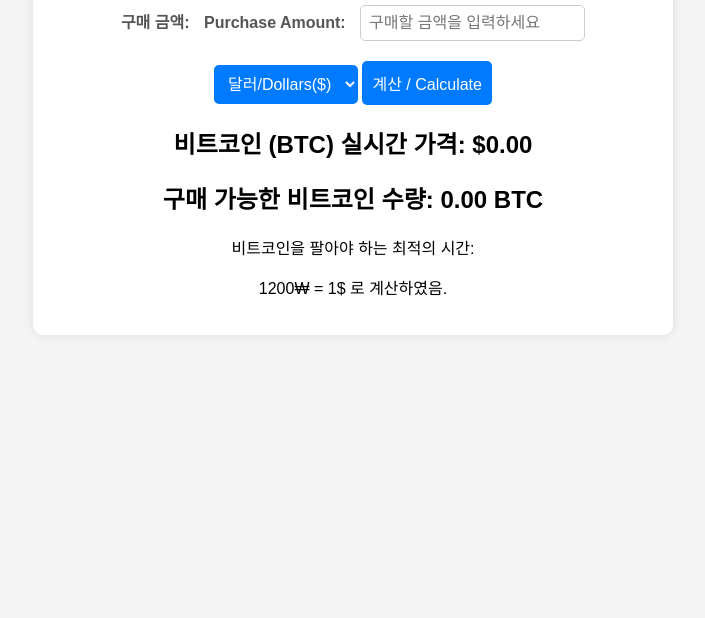
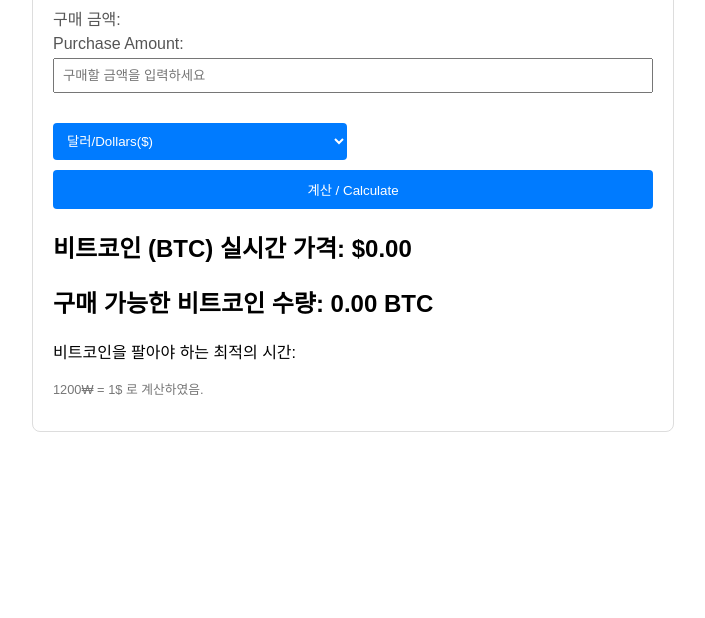
Before and after one commit to fargris/Bitcoin-Purchase-Calculator, a plain HTML site: page index.html in a window 1280 px wide. Shown: the part 182-800 px from the top of the page, without its empty margins (287-992 px from the left). Drawn offline with Linux system fonts and the light colour scheme; no server answers.

Commit message:
style.css

```diff
--- a/style.css
+++ b/style.css
@@ -1,20 +1,15 @@
-/* styles.css */
-
 body {
-    font-family: 'Arial', sans-serif;
+    font-family: Arial, sans-serif;
     margin: 0;
     padding: 0;
-    background-color: #f4f4f4;
 }
 
 .container {
     max-width: 600px;
     margin: 20px auto;
-    text-align: center;
-    background-color: #fff;
     padding: 20px;
-    border-radius: 10px;
-    box-shadow: 0 0 10px rgba(0, 0, 0, 0.1);
+    border: 1px solid #ddd;
+    border-radius: 8px;
 }
 
 h1 {
@@ -22,34 +17,37 @@
 }
 
 .input-group {
-    margin: 20px 0;
+    margin-bottom: 20px;
 }
 
 label {
-    margin-right: 10px;
-    font-weight: bold;
+    display: block;
+    margin-bottom: 5px;
     color: #555;
 }
 
 input {
+    width: 100%;
     padding: 8px;
-    font-size: 16px;
-    border: 1px solid #ccc;
-    border-radius: 5px;
+    box-sizing: border-box;
 }
 
 select, button {
     padding: 10px;
-    font-size: 16px;
+    margin-top: 10px;
     background-color: #007BFF;
     color: #fff;
     border: none;
-    border-radius: 5px;
+    border-radius: 4px;
     cursor: pointer;
 }
 
-button:hover {
-    background-color: #0056b3;
+select {
+    width: 49%;
+}
+
+button {
+    width: 100%;
 }
 
 .result {
@@ -60,7 +58,7 @@
     margin-bottom: 10px;
 }
 
-#ad-container {
-    margin-top: 20px;
-    text-align: center;
+.small {
+    font-size: 80%;
+    color: #777;
 }
```
